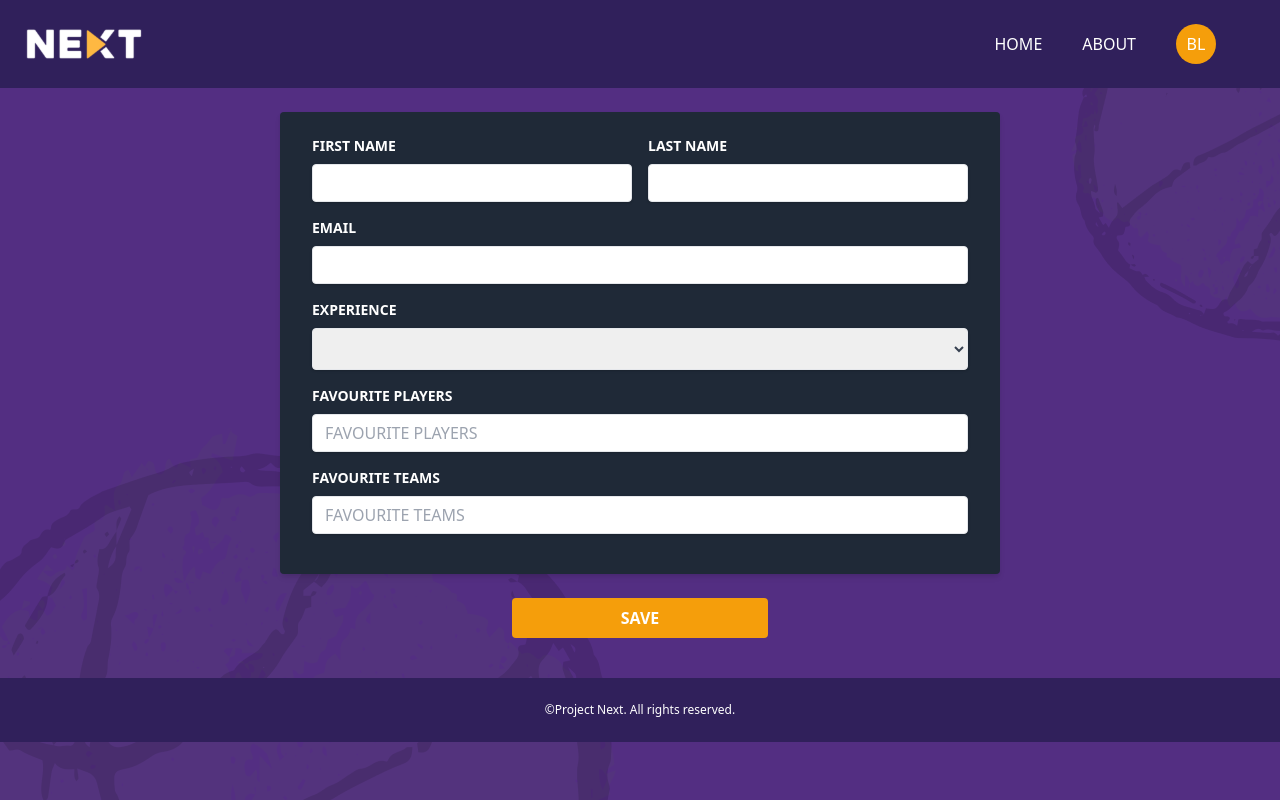
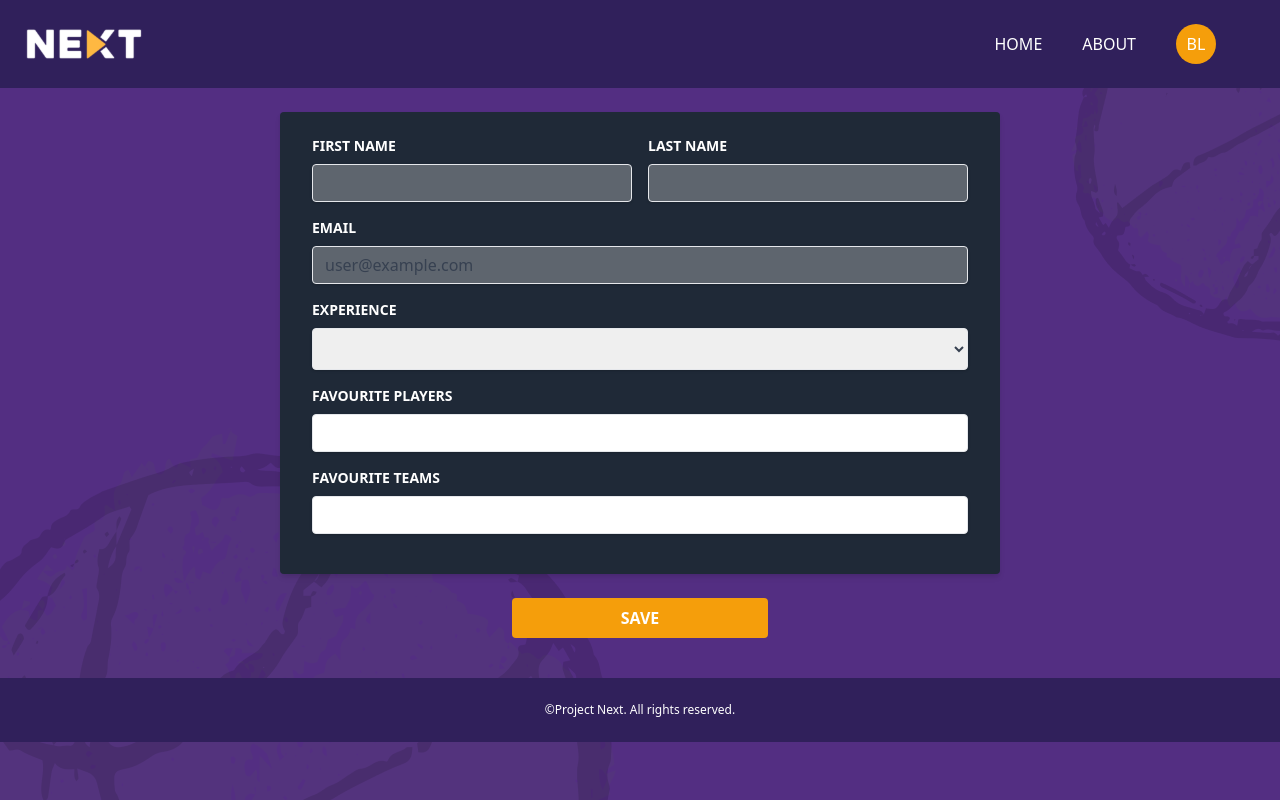
Before and after one commit to chewyixin99/is216-wad2-21, a Vue app in the folder next/: page /onboarding in a window 1280 px wide. Built offline with nearby package versions, Linux system fonts and the light colour scheme; no server answers; the database is empty; sample sign-in values are in the browser's storage.

Commit message:
Update Onboarding.vue

```diff
--- a/next/src/views/Onboarding.vue
+++ b/next/src/views/Onboarding.vue
@@ -12,13 +12,13 @@
                                 <label class="block text-white text-sm font-bold mb-2" for="firstName">
                                 FIRST NAME
                                 </label>
-                                <input class="shadow appearance-none border rounded w-full py-2 px-3 text-gray-700 leading-tight focus:outline-none focus:shadow-outline" id="firstName" type="text" v-model="firstName">
+                                <input disabled class="shadow appearance-none border rounded w-full py-2 px-3 text-gray-700 leading-tight focus:outline-none focus:shadow-outline" id="firstName" type="text" v-model="firstName">
                             </div>
                             <div>
                                 <label class="block text-white text-sm font-bold mb-2" for="lastName">
                                 LAST NAME
                                 </label>
-                                <input class="shadow appearance-none border rounded w-full py-2 px-3 text-gray-700 leading-tight focus:outline-none focus:shadow-outline" id="lastName" type="text" v-model="lastName">
+                                <input disabled class="shadow appearance-none border rounded w-full py-2 px-3 text-gray-700 leading-tight focus:outline-none focus:shadow-outline" id="lastName" type="text" v-model="lastName">
                             </div>
                         </div>
 
@@ -27,7 +27,7 @@
                             <label class="block text-white text-sm font-bold mb-2" for="email">
                                 EMAIL
                             </label>
-                            <input class="shadow appearance-none border rounded w-full py-2 px-3 text-gray-700 leading-tight focus:outline-none focus:shadow-outline" id="email" type="text" name="email" v-model="email">
+                            <input disabled class="shadow appearance-none border rounded w-full py-2 px-3 text-gray-700 leading-tight focus:outline-none focus:shadow-outline" id="email" type="text" name="email" v-model="email">
                         </div>
 
                         <!-- EXPERIENCE -->
@@ -48,7 +48,7 @@
                             <label class="block text-white text-sm font-bold mb-2" for="favPlayer">
                                 FAVOURITE PLAYERS
                             </label>
-                            <input class="shadow appearance-none border rounded w-full py-2 px-3 text-gray-700 leading-tight focus:outline-none focus:shadow-outline" id="favPlayer" type="text" name="favPlayer" v-model="favPlayer" placeholder="FAVOURITE PLAYERS">
+                            <input class="shadow appearance-none border rounded w-full py-2 px-3 text-gray-700 leading-tight focus:outline-none focus:shadow-outline" id="favPlayer" type="text" name="favPlayer" v-model="favPlayer">
                         </div>
 
                         <!-- FAVOURITE TEAM -->
@@ -56,7 +56,7 @@
                             <label class="block text-white text-sm font-bold mb-2" for="favTeam">
                                 FAVOURITE TEAMS
                             </label>
-                            <input class="shadow appearance-none border rounded w-full py-2 px-3 text-gray-700 leading-tight focus:outline-none focus:shadow-outline" id="favTeam" type="text" name="favTeam" v-model="favTeam" placeholder="FAVOURITE TEAMS">
+                            <input class="shadow appearance-none border rounded w-full py-2 px-3 text-gray-700 leading-tight focus:outline-none focus:shadow-outline" id="favTeam" type="text" name="favTeam" v-model="favTeam">
                         </div>
 
                 </div>
@@ -82,17 +82,17 @@ import 'firebase/compat/auth';
 import 'firebase/compat/firestore';
 import { getAuth, onAuthStateChanged } from "firebase/auth";
 import db from "../firebase/firebaseInit";
-
+import firebase from 'firebase/compat/app';
 
 export default {
     name: "Onboarding",
 data(){
     return{
         // retrieve first, last name and email from firestore
-        firstName: this.firstName,
-        lastName: this.lastName,
-        email: this.email,
-        experience: this.experience,
+        firstName: "",
+        lastName: "",
+        email: "",
+        experience: "",
         favTeam: "",
         favPlayer: "",
         errorMsg : "",
@@ -120,6 +120,24 @@ data(){
         })
         }
     },
+    created(){
+
+        const auth = getAuth()
+        const userInfo = auth.currentUser
+        const uid = userInfo.uid
+        this.email = userInfo.email
+
+        firebase
+          .firestore()
+          .collection("users")
+          .doc(uid)
+          .get()
+          .then((docRef) => {
+            this.firstName = docRef.data().firstName
+            this.lastName = docRef.data().lastName
+          })
+      }
+
 
 }
 
```
